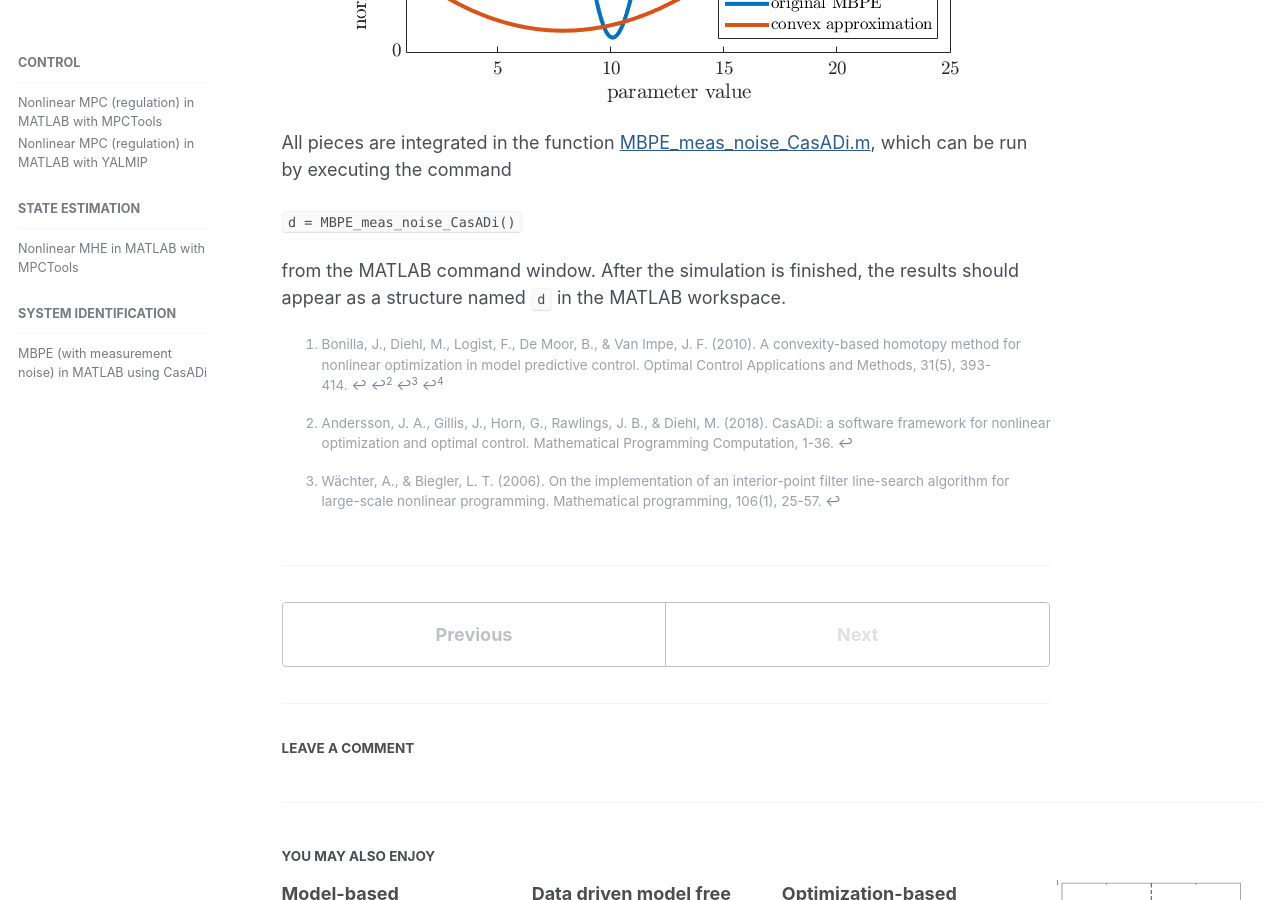
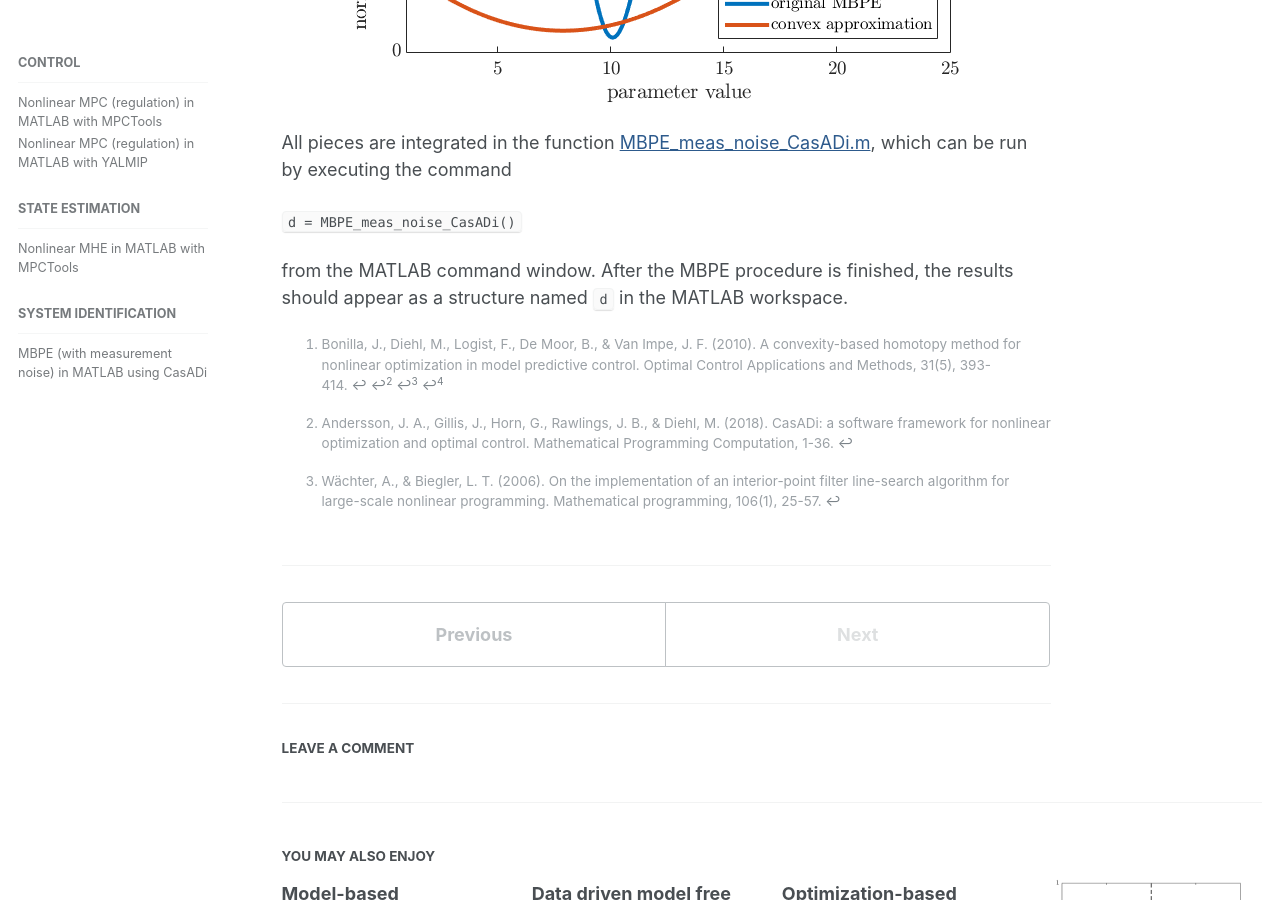
Before and after one commit to sirmatel/sirmatel.github.io, a Jekyll site: the page built from _posts/blog/2020-11-08-MBPE_meas_noise_CasADi.md, in a window 1280 px wide and 900 px high, scrolled down 7611 px. Built offline with Jekyll 4.4.1, drawn with Linux system fonts in a browser that asks for light colours; formulas are drawn with MathJax 3; comment, search, counter and statistics services are not loaded.

Commit message:
Update 2020-11-08-MBPE_meas_noise_CasADi.md

`````diff
--- a/_posts/blog/2020-11-08-MBPE_meas_noise_CasADi.md
+++ b/_posts/blog/2020-11-08-MBPE_meas_noise_CasADi.md
@@ -281,7 +281,7 @@ All pieces are integrated in the function <a href="https://sirmatel.github.io/as
 
 ````d = MBPE_meas_noise_CasADi()````
 
-from the MATLAB command window. After the simulation is finished, the results should appear as a structure named ````d```` in the MATLAB workspace.
+from the MATLAB command window. After the MBPE procedure is finished, the results should appear as a structure named ````d```` in the MATLAB workspace.
 
 [^Bonilla2010]: Bonilla, J., Diehl, M., Logist, F., De Moor, B., & Van Impe, J. F. (2010). A convexity-based homotopy method for nonlinear optimization in model predictive control. Optimal Control Applications and Methods, 31(5), 393-414.
 
`````
